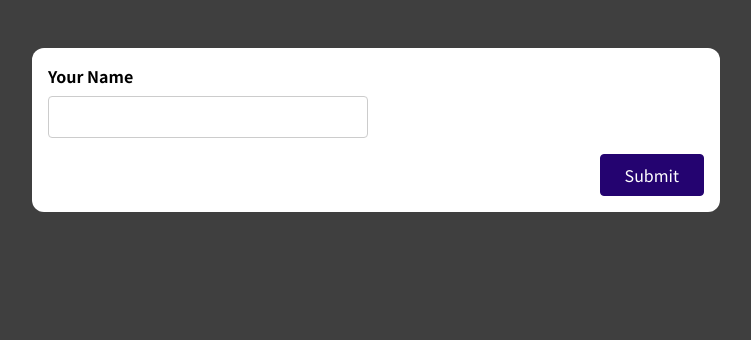
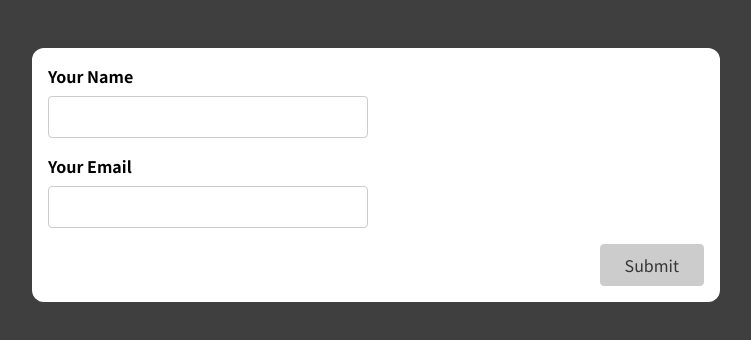
Before and after one commit to Trevoule/react-forms, a React (Create React App) app: page / in a window 1280 px wide. Shown: the top 340 px of the page, without its empty margins (264-1015 px from the left). Built offline with nearby package versions, Linux system fonts and the light colour scheme.

Commit message:
email input validation
added email input validation
added button disabled conditionally

```diff
--- a/src/components/SimpleInput.js
+++ b/src/components/SimpleInput.js
@@ -1,35 +1,64 @@
-import { useState, useEffect } from "react";
+import { useState } from "react";
 
 const SimpleInput = (props) => {
   const [enteredName, setEnteredName] = useState("");
+  const [enteredEmail, setEnteredEmail] = useState("");
+
   const [enteredNameTouched, setEnteredNameTouched] = useState(false);
+  const [enteredEmailTouched, setEnteredEmailTouched] = useState(false);
 
   const enteredNameIsValid = enteredName.trim() !== "";
   const nameInputIsInvalid = !enteredNameIsValid && enteredNameTouched;
 
+  const enteredEmailIsValid =
+    enteredEmail.trim() !== "" && enteredEmail.includes("@");
+  const emailInputIsInvalid = !enteredEmailIsValid && enteredEmailTouched;
+
+  let formIsValid = false;
+
+  if (enteredNameIsValid && enteredEmailIsValid) {
+    formIsValid = true;
+  }
+
   const nameInputChangeHandler = (event) => {
     setEnteredName(event.target.value);
+  };
+
+  const emailInputChangeHandler = (event) => {
+    setEnteredEmail(event.target.value);
   };
 
   const nameInputBlurHandler = (event) => {
     setEnteredNameTouched(true);
   };
 
+  const emailInputBlurHandler = (event) => {
+    setEnteredEmailTouched(true);
+  };
+
   const formSubmissionHandler = (event) => {
     event.preventDefault();
 
     setEnteredNameTouched(true);
+    setEnteredEmailTouched(true);
 
-    if (!enteredNameIsValid) {
+    if (!enteredNameIsValid && !!enteredEmailIsValid) {
       return;
     }
 
     console.log(enteredName);
-      setEnteredName("");
-      setEnteredNameTouched(false)
+    console.log(enteredEmail);
+    setEnteredName("");
+    setEnteredEmail("");
+    setEnteredNameTouched(false);
+    setEnteredEmailTouched(false);
   };
 
   const nameInputClasses = nameInputIsInvalid
+    ? "form-control invalid"
+    : "form-control";
+
+  const emailInputClasses = emailInputIsInvalid
     ? "form-control invalid"
     : "form-control";
 
@@ -44,13 +73,26 @@
           onBlur={nameInputBlurHandler}
           value={enteredName}
         />
+      </div>
 
-        {nameInputIsInvalid && (
-          <p className="error-text">Name must not be empty.</p>
+      <div className={emailInputClasses}>
+        <label htmlFor="email">Your Email</label>
+        <input
+          type="email"
+          id="email"
+          onChange={emailInputChangeHandler}
+          onBlur={emailInputBlurHandler}
+          value={enteredEmail}
+        />
+      </div>
+      <div>
+        {(nameInputIsInvalid || emailInputIsInvalid) && (
+          <p className="error-text">Name or Email must be valid.</p>
         )}
       </div>
+
       <div className="form-actions">
-        <button>Submit</button>
+        <button disabled={!formIsValid ? true : false}>Submit</button>
       </div>
     </form>
   );
--- a/src/index.css
+++ b/src/index.css
@@ -79,6 +79,16 @@
   border-color: #33059e;
 }
 
+button:disabled,
+button:disabled:hover,
+button:disabled:active{
+  background-color: #ccc;
+  color: #353535;
+  border-color: #ccc;
+  cursor: not-allowed;
+
+}
+
 .form-actions {
   text-align: right;
 }
```
Also changed, not shown: 1 other file (tests, documents, lock files or other folders).
